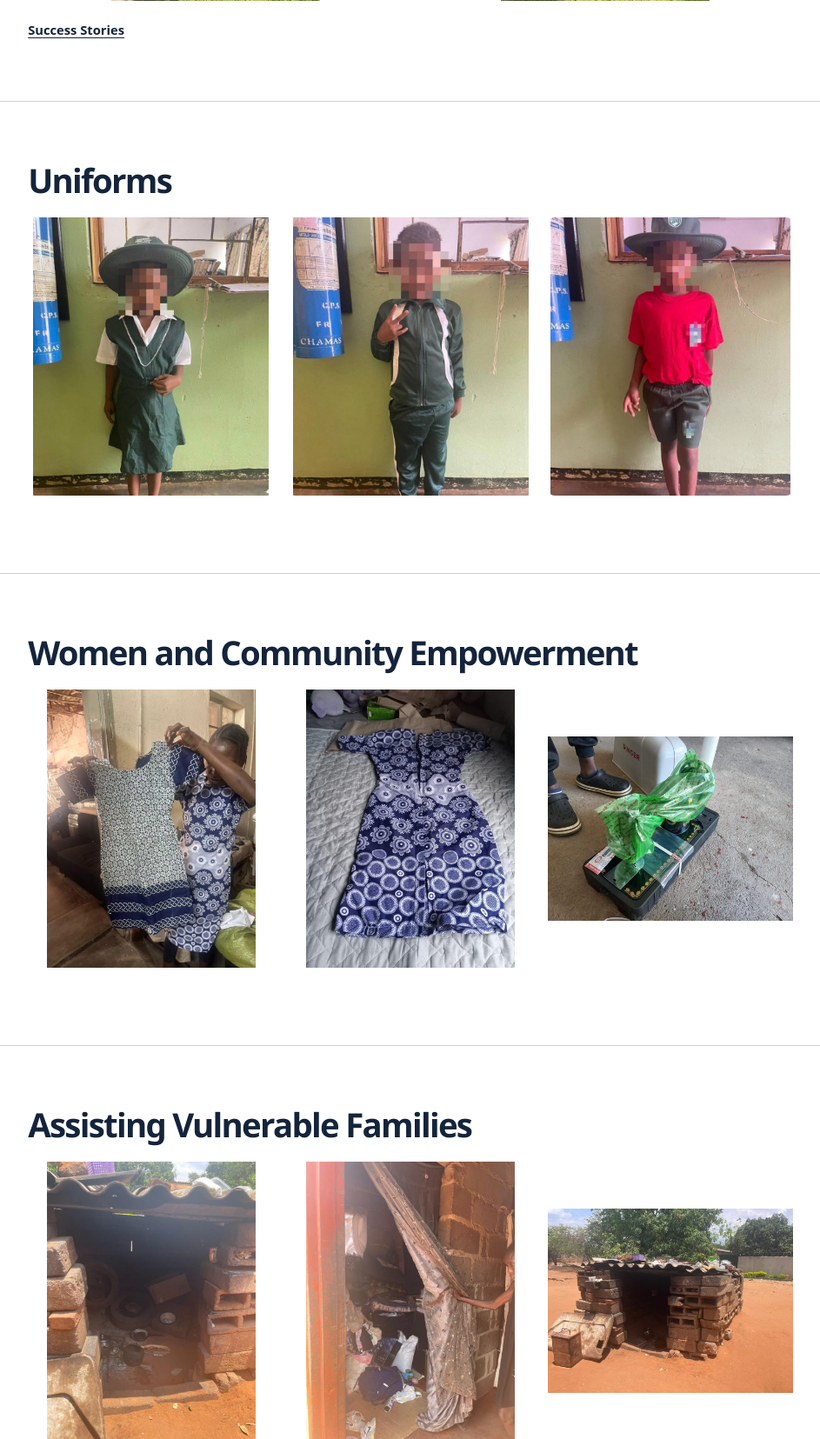
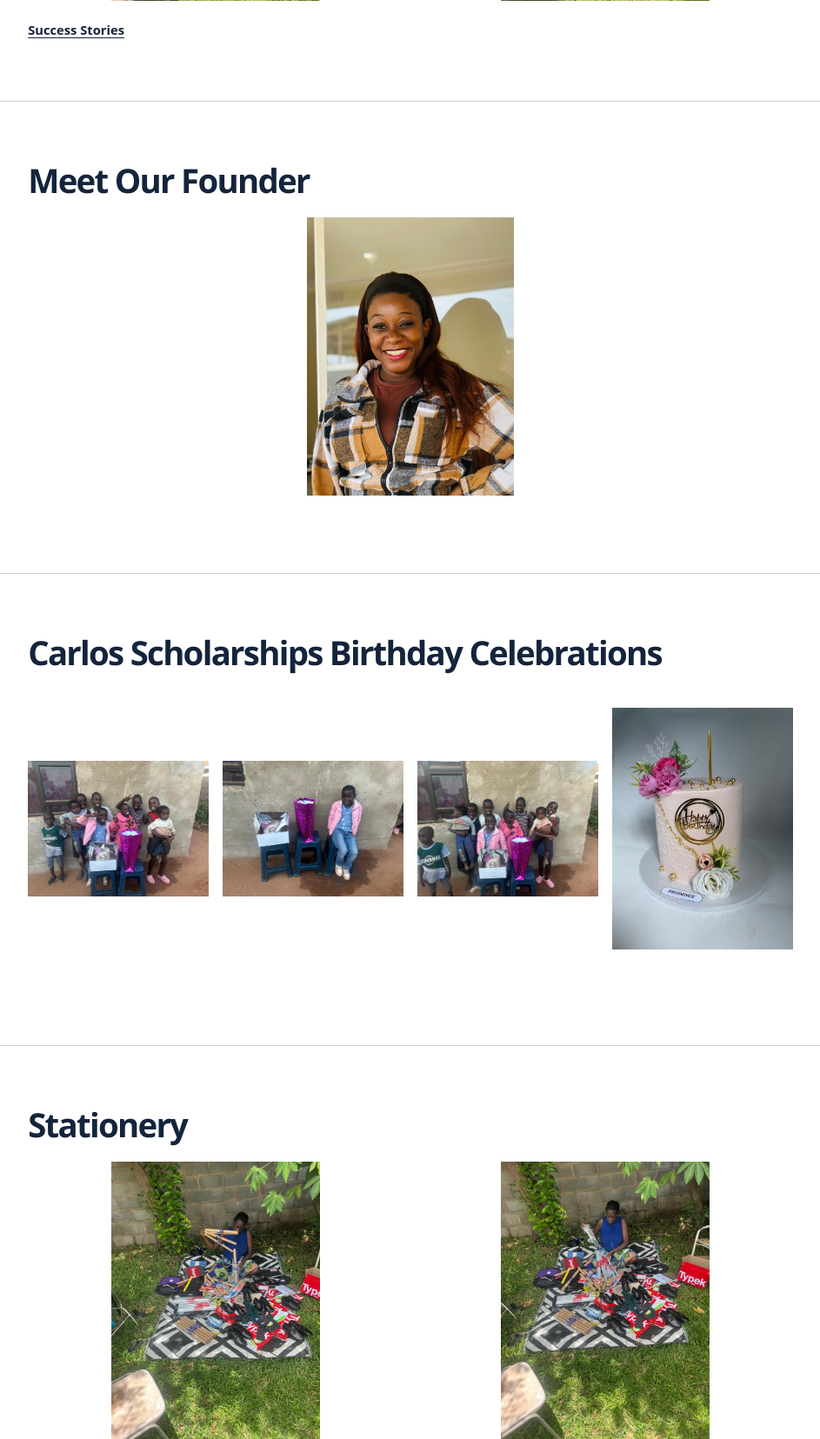
Before and after one commit to NashMSam0/BeHeard, a Flask app: page /gallery.html in a window 1280 px wide. Shown: the part 780-2435 px from the top of the page at 87% size, without its empty margins (69-1012 px from the left). Run offline with Flask 3, Linux system fonts and the light colour scheme; some libraries are stand-ins or nearby versions.

Commit message:
Include founder, scholarship birthdays and stationery in gallery

```diff
--- a/templates/gallery_groups.html
+++ b/templates/gallery_groups.html
@@ -1,4 +1,7 @@
 {% set groups = [
+  ('Meet Our Founder', [('/ashley-mutamiri.jpg', 'Ashley Mutamiri, founder of BeHeard Zimbabwe')]),
+  ('Carlos Scholarships Birthday Celebrations', [('/carlos-birthday-1.jpg', 'Children celebrating a birthday together'), ('/carlos-birthday-2.jpg', 'A child beside a birthday cake and gifts'), ('/carlos-birthday-3.jpg', 'Children gathered around the birthday cake and gifts'), ('/carlos-birthday-4.jpg', 'A decorated birthday cake')]),
+  ('Stationery', [('/stationary-1.jpg', 'School supplies and shoes laid out on a mat'), ('/stationary-2.jpg', 'School supplies being sorted outdoors')]),
   ('Uniforms', [('/uniform-1.jpg', 'Green school uniform and hat'), ('/uniform-2.jpg', 'Green school tracksuit'), ('/uniform-3.jpg', 'Red school sports shirt and shorts')]),
   ('Women and Community Empowerment', [('/sewing-story-1.jpg', 'A woman shows a patterned garment she made'), ('/sewing-story-2.jpg', 'A finished blue patterned dress'), ('/sewing-story-3.jpg', 'The sewing machine provided by BeHeard Zimbabwe')]),
   ('Assisting Vulnerable Families', [('/family-home-1.jpg', 'Entrance to the former shelter'), ('/family-home-2.jpg', 'Inside the former living quarters'), ('/family-home-3.jpg', 'Exterior of the former shelter')]),
```
